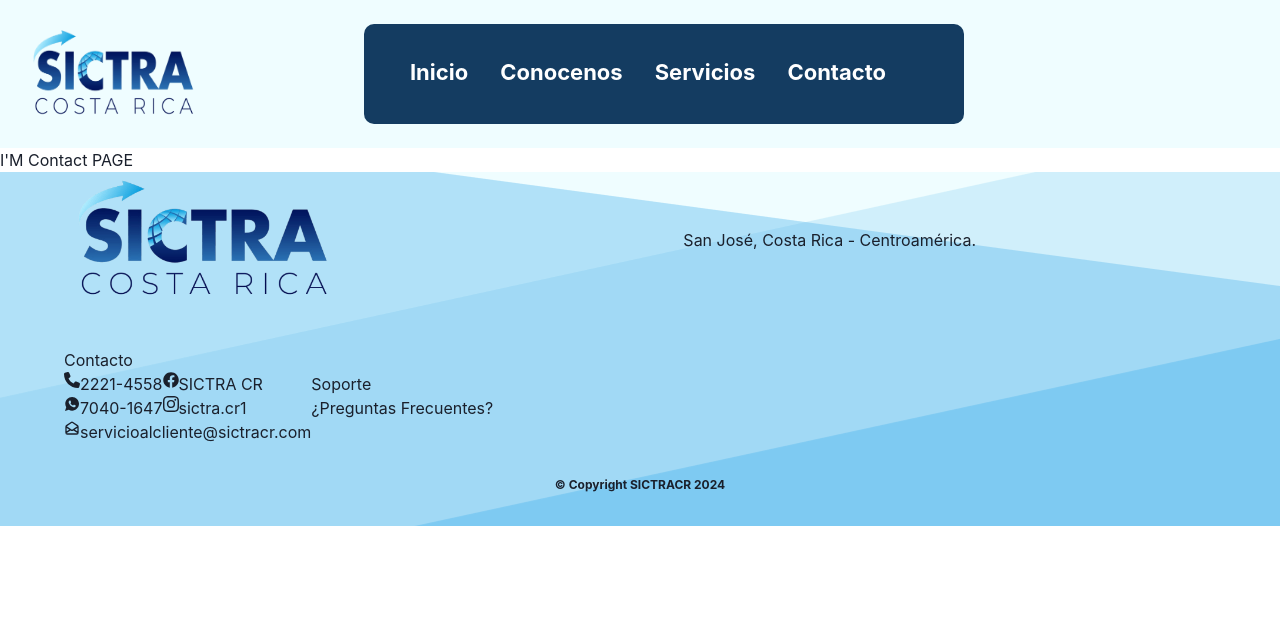
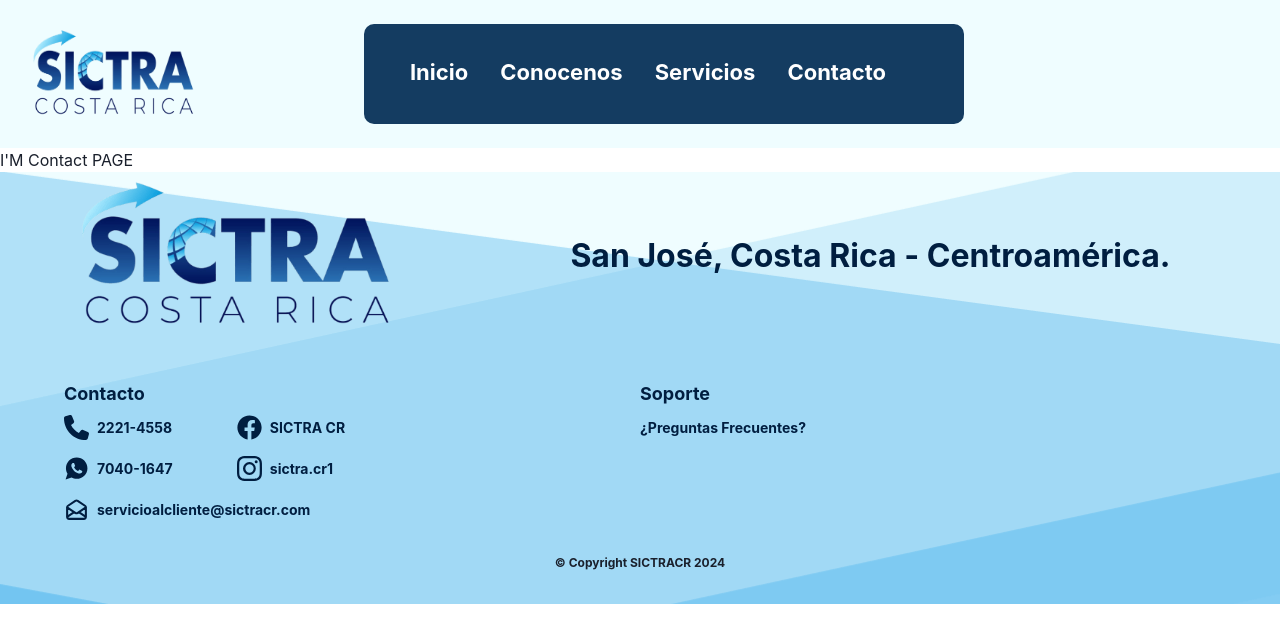
Before and after one commit to sictracr/sictracr-website, a Next.js app: page /contacto in a window 1280 px wide. Shown: the top 642 px of the page. Built offline with nearby package versions, Linux system fonts and the light colour scheme.

Commit message:
se termina el footer

```diff
--- a/src/app/components/Footer.jsx
+++ b/src/app/components/Footer.jsx
@@ -6,17 +6,17 @@
     return (
         <Box as="footer" maxW="1480" bgImage="url('/images/footerbg.png')" bgPosition="center" bgRepeat="no-repeat">
             <Box display="flex" alignItems="center" justifyContent="space-between" w="90%" ml="auto" mr="auto">
-                <Image src='/images/sictraLogo.png' alt='el logo de sictra' w="280px" />
-                <Text textAlign="center" mr="60">San José, Costa Rica - Centroamérica.</Text>
+                <Image src='/images/sictraLogo.png' alt='el logo de sictra' w="30%" />
+                <Text textAlign="center" w="60%" fontWeight="bold" fontSize="32" color="#001E40">San José, Costa Rica - Centroamérica.</Text>
             </Box>
-            <Box display="flex" alignItems="center" w="90%" ml="auto" mr="auto" mt="10">
-                <Box>
-                    <Text>Contacto</Text>
+            <Box display="flex" w="90%" ml="auto" mr="auto" mt="10" color="#001E40">
+                <Box w="50%">
+                    <Text fontSize="18" fontWeight="bold" mb="2">Contacto</Text>
                     <FooterContact/>
                 </Box>
-                <Box>
-                    <Text>Soporte</Text>
-                    <Link href='/preguntasfrecuentes'>¿Preguntas Frecuentes?</Link>
+                <Box w="50%">
+                    <Text fontSize="18" fontWeight="bold" mb="2">Soporte</Text>
+                    <Link href='/preguntasfrecuentes' fontSize="14" fontWeight="bold">¿Preguntas Frecuentes?</Link>
                 </Box>
             </Box>
             <Center
--- a/src/app/components/FooterContact.jsx
+++ b/src/app/components/FooterContact.jsx
@@ -1,42 +1,43 @@
 "use client"
-import { Box, Text, Center } from "@chakra-ui/react";
+import { Box, Link } from "@chakra-ui/react";
 import { FaPhone } from "react-icons/fa6";
 import { IoLogoWhatsapp } from "react-icons/io";
 import { FaFacebook } from "react-icons/fa";
 import { BsInstagram } from "react-icons/bs";
 import { HiOutlineMailOpen } from "react-icons/hi";
+import NextLink from 'next/link'
 
 const FooterContact = () => {
     return (
         <Box>
             <Box display="flex">
-                <Box>
-                    <Box display="flex">
-                        <Box as="span"><FaPhone /></Box>
-                        <Box as="span">2221-4558</Box>
+                <Box w="30%">
+                    <Box display="flex" alignItems="center" mb="4">
+                        <Box as="span" mr="2" fontSize="25"><FaPhone /></Box>
+                        <Box as="span" fontSize="14" fontWeight="bold" >2221-4558</Box>
                     </Box>
-                    <Box display="flex">
-                        <Box as="span"><IoLogoWhatsapp /></Box>
-                        <Box as="span">7040-1647</Box>
+                    <Box display="flex" alignItems="center">
+                        <Box as="span" mr="2" fontSize="25"><IoLogoWhatsapp /></Box>
+                        <Box as="span" fontSize="14" fontWeight="bold">7040-1647</Box>
                     </Box>
                 </Box>
-                <Box>
-                    <Box display="flex">
-                        <Box as="span"><FaFacebook /></Box>
-                        <Box as="span">SICTRA CR</Box>
+                <Box w="50%">
+                    <Box display="flex" alignItems="center" mb="4">
+                        <Box as="span" mr="2" fontSize="25"><FaFacebook/></Box>
+                        <Link as={NextLink} href='https://www.facebook.com/profile.php?id=100094634959181&locale=es_LA' fontSize="14" fontWeight="bold">SICTRA CR</Link>
                     </Box>
-                    <Box display="flex">
-                        <Box as="span"><BsInstagram /></Box>
-                        <Box as="span">sictra.cr1</Box>
+                    <Box display="flex" alignItems="center">
+                        <Box as="span" mr="2" fontSize="25"><BsInstagram /></Box>
+                        <Link as={NextLink} href='https://www.instagram.com/sictra.cr1/' fontSize="14" fontWeight="bold">sictra.cr1</Link>
                     </Box>
                 </Box>
             </Box>
-            <Center>
-                <Box display="flex">
-                    <Box as="span"><HiOutlineMailOpen /></Box>
-                    <Box as="span">servicioalcliente@sictracr.com</Box>
+            <Box mt="4">
+                <Box display="flex" alignItems="center">
+                    <Box as="span" mr="2" fontSize="25"><HiOutlineMailOpen /></Box>
+                    <Box as="span" fontSize="14" fontWeight="bold">servicioalcliente@sictracr.com</Box>
                 </Box>
-            </Center>
+            </Box>
         </Box>
     );
 }
```
Also changed, not shown: public/images/footerbg.png.
